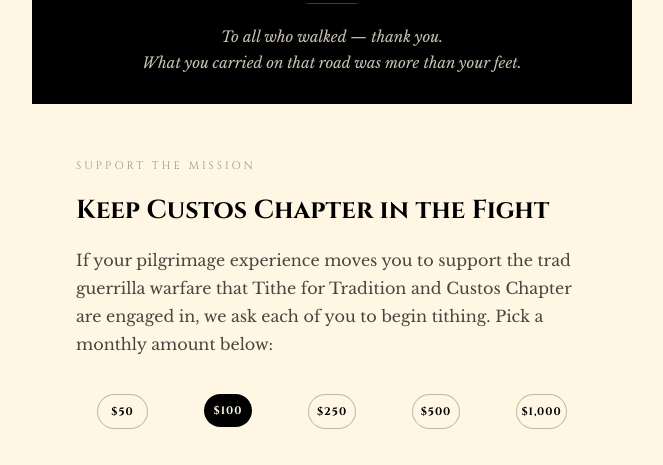
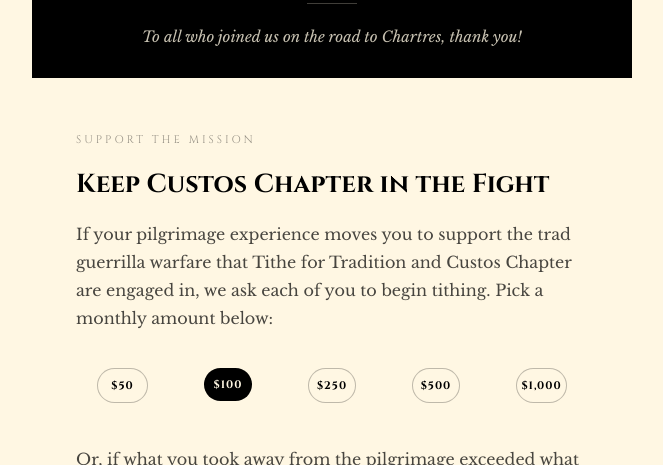
Before and after one commit to enzopizzoferrato24/emails, a plain HTML site: page chartres-pilgrimage.html in a window 1280 px wide. Shown: the part 635-1100 px from the top of the page, without its empty margins (308-971 px from the left). Drawn offline with nearby package versions, Linux system fonts and the light colour scheme.

Commit message:
Update hero subtext and preview line

```diff
--- a/chartres-pilgrimage.html
+++ b/chartres-pilgrimage.html
@@ -116,7 +116,7 @@
 </head>
 
 <body style="word-spacing:normal;background-color:#fff7e3;">
-  <div style="display:none;font-size:1px;color:#ffffff;line-height:1px;max-height:0px;max-width:0px;opacity:0;overflow:hidden;">To all who walked — thank you. What you carried on that road was more than your feet.</div>
+  <div style="display:none;font-size:1px;color:#ffffff;line-height:1px;max-height:0px;max-width:0px;opacity:0;overflow:hidden;">To all who joined us on the road to Chartres, thank you!</div>
   <div aria-label="Chartres Pilgrimage 2026 — Thank You" aria-roledescription="email" role="article" lang="en" dir="ltr" style="word-spacing:normal;background-color:#fff7e3;">
     <!-- HERO: Notre-Dame Paris at dusk -->
     <!--[if mso | IE]><table align="center" border="0" cellpadding="0" cellspacing="0" class="" role="presentation" style="width:600px;" width="600" bgcolor="#1a1410" ><tr><td style="line-height:0px;font-size:0px;mso-line-height-rule:exactly;"><![endif]-->
@@ -191,7 +191,7 @@
                     </tr>
                     <tr>
                       <td align="center" style="font-size:0px;padding:0 20px;word-break:break-word;">
-                        <div style="font-family:'Libre Baskerville', Georgia, serif;font-size:15px;font-style:italic;line-height:26px;text-align:center;color:rgba(255,247,227,0.78);">To all who walked — thank you.<br>What you carried on that road was more than your feet.</div>
+                        <div style="font-family:'Libre Baskerville', Georgia, serif;font-size:15px;font-style:italic;line-height:26px;text-align:center;color:rgba(255,247,227,0.78);">To all who joined us on the road to Chartres, thank you!</div>
                       </td>
                     </tr>
                   </tbody>
```
Also changed, not shown: 1 other file.
